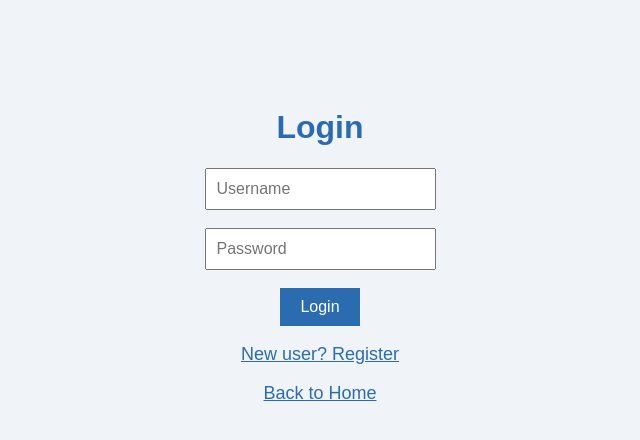
After one commit to sakethavekshahospitalcom-tech/Ram, a Flask app: page /login in a window 1280 px wide. The commit adds this page. Shown: the top 440 px of the page, without its empty margins (320-960 px from the left). Run offline with Flask 3, Linux system fonts and the light colour scheme.

Commit message:
Added login, roles and photo upload

```diff
--- a/app.py
+++ b/app.py
@@ -1,9 +1,20 @@
 import sqlite3
-from flask import Flask, render_template, request, redirect
+import os
+import uuid
+from flask import Flask, render_template, request, redirect, session, send_from_directory
+from werkzeug.security import generate_password_hash, check_password_hash
 from flask_socketio import SocketIO, emit
 
 app = Flask(__name__)
 socketio = SocketIO(app)
+app.secret_key = "change-this-to-any-long-random-text"
+UPLOAD_FOLDER = "uploads"
+os.makedirs(UPLOAD_FOLDER, exist_ok=True)
+app.config["MAX_CONTENT_LENGTH"] = 8 * 1024 * 1024  # 8 MB max
+ALLOWED_EXTENSIONS = {"png", "jpg", "jpeg", "gif", "webp"}
+
+def allowed_file(filename):
+    return "." in filename and filename.rsplit(".", 1)[1].lower() in ALLOWED_EXTENSIONS
 
 def get_db():
     conn = sqlite3.connect("data.db")
@@ -23,6 +34,20 @@ def init_db():
             created_at TEXT NOT NULL DEFAULT CURRENT_TIMESTAMP
         )
     """)
+    conn.execute("""
+        CREATE TABLE IF NOT EXISTS users (
+            id INTEGER PRIMARY KEY AUTOINCREMENT,
+            username TEXT NOT NULL UNIQUE,
+            password_hash TEXT NOT NULL,
+            role TEXT NOT NULL DEFAULT 'Staff'
+        )
+    """)
+
+    try:
+        conn.execute("ALTER TABLE tickets ADD COLUMN image TEXT")
+    except sqlite3.OperationalError:
+        pass
+
     conn.commit()
     conn.close()
 
@@ -60,21 +85,32 @@ def chat():
 
 @app.route("/tickets/new", methods=["GET", "POST"])
 def new_ticket():
+    if "user_id" not in session:
+        return redirect("/login")
     if request.method == "POST":
         title = request.form["title"]
         description = request.form["description"]
         priority = request.form["priority"]
+
+        image_name = None
+        file = request.files.get("camera_image")
+        if not file or file.filename == "":
+            file = request.files.get("gallery_image")
+        if file and file.filename != "" and allowed_file(file.filename):
+            ext = file.filename.rsplit(".", 1)[1].lower()
+            image_name = uuid.uuid4().hex + "." + ext
+            file.save(os.path.join(UPLOAD_FOLDER, image_name))
+
         conn = get_db()
         conn.execute(
-            "INSERT INTO tickets (title, description, priority) VALUES (?, ?, ?)",
-            (title, description, priority),
+            "INSERT INTO tickets (title, description, priority, image) VALUES (?, ?, ?, ?)",
+            (title, description, priority, image_name),
         )
         conn.commit()
         conn.close()
         socketio.emit("tickets_changed")
         return render_template("ticket_new.html", saved=True)
-    return render_template("ticket_new.html", saved=False)
-@app.route("/tickets")
+    return render_template("ticket_new.html", saved=False)@app.route("/tickets")
 def tickets():
     conn = get_db()
     rows = conn.execute("SELECT * FROM tickets ORDER BY id DESC").fetchall()
@@ -91,7 +127,56 @@ def update_status(ticket_id):
     socketio.emit("tickets_changed")
     return redirect("/tickets")
 
+@app.route("/login", methods=["GET", "POST"])
+def login():
+    error = None
+    if request.method == "POST":
+        username = request.form["username"].strip()
+        password = request.form["password"]
+        conn = get_db()
+        user = conn.execute("SELECT * FROM users WHERE username = ?", (username,)).fetchone()
+        conn.close()
+        if user and check_password_hash(user["password_hash"], password):
+            session["user_id"] = user["id"]
+            session["username"] = user["username"]
+            session["role"] = user["role"]
+            return redirect("/tickets")
+        error = "Wrong username or password."
+    return render_template("login.html", error=error)
+
+@app.route("/logout")
+def logout():
+    session.clear()
+    return redirect("/login")
+@app.route("/uploads/<filename>")
+def uploaded_file(filename):
+    if "user_id" not in session:
+        return redirect("/login")
+    return send_from_directory(UPLOAD_FOLDER, filename)
+
 @socketio.on("send_message")
+
+@app.route("/register", methods=["GET", "POST"])
+def register():
+    error = None
+    if request.method == "POST":
+        username = request.form["username"].strip()
+        password = request.form["password"]
+        conn = get_db()
+        count = conn.execute("SELECT COUNT(*) FROM users").fetchone()[0]
+        role = "Admin" if count == 0 else "Staff"
+        try:
+            conn.execute(
+                "INSERT INTO users (username, password_hash, role) VALUES (?, ?, ?)",
+                (username, generate_password_hash(password), role),
+            )
+            conn.commit()
+            conn.close()
+            return redirect("/login")
+        except sqlite3.IntegrityError:
+            error = "That username is already taken."
+        conn.close()
+    return render_template("register.html", error=error)
 def handle_message(data):
     emit("new_message", data, broadcast=True)
 
--- /dev/null
+++ b/templates/login.html
@@ -0,0 +1,23 @@
+<!DOCTYPE html>
+<html>
+<head>
+    <title>Login</title>
+    <link rel="stylesheet" href="{{ url_for('static', filename='style.css') }}">
+</head>
+<body>
+    <h1>Login</h1>
+
+    {% if error %}
+        <p style="color:red;">{{ error }}</p>
+    {% endif %}
+
+    <form method="POST" action="/login">
+        <p><input type="text" name="username" placeholder="Username" required></p>
+        <p><input type="password" name="password" placeholder="Password" required></p>
+        <p><button type="submit">Login</button></p>
+    </form>
+
+    <p><a href="/register">New user? Register</a></p>
+    <p><a href="/">Back to Home</a></p>
+</body>
+</html>
```
Also changed, not shown: templates/register.html (added, +23 -0 lines), templates/ticket_new.html (+9 -1 lines), templates/tickets.html (+10 -0 lines), 1 other file.
